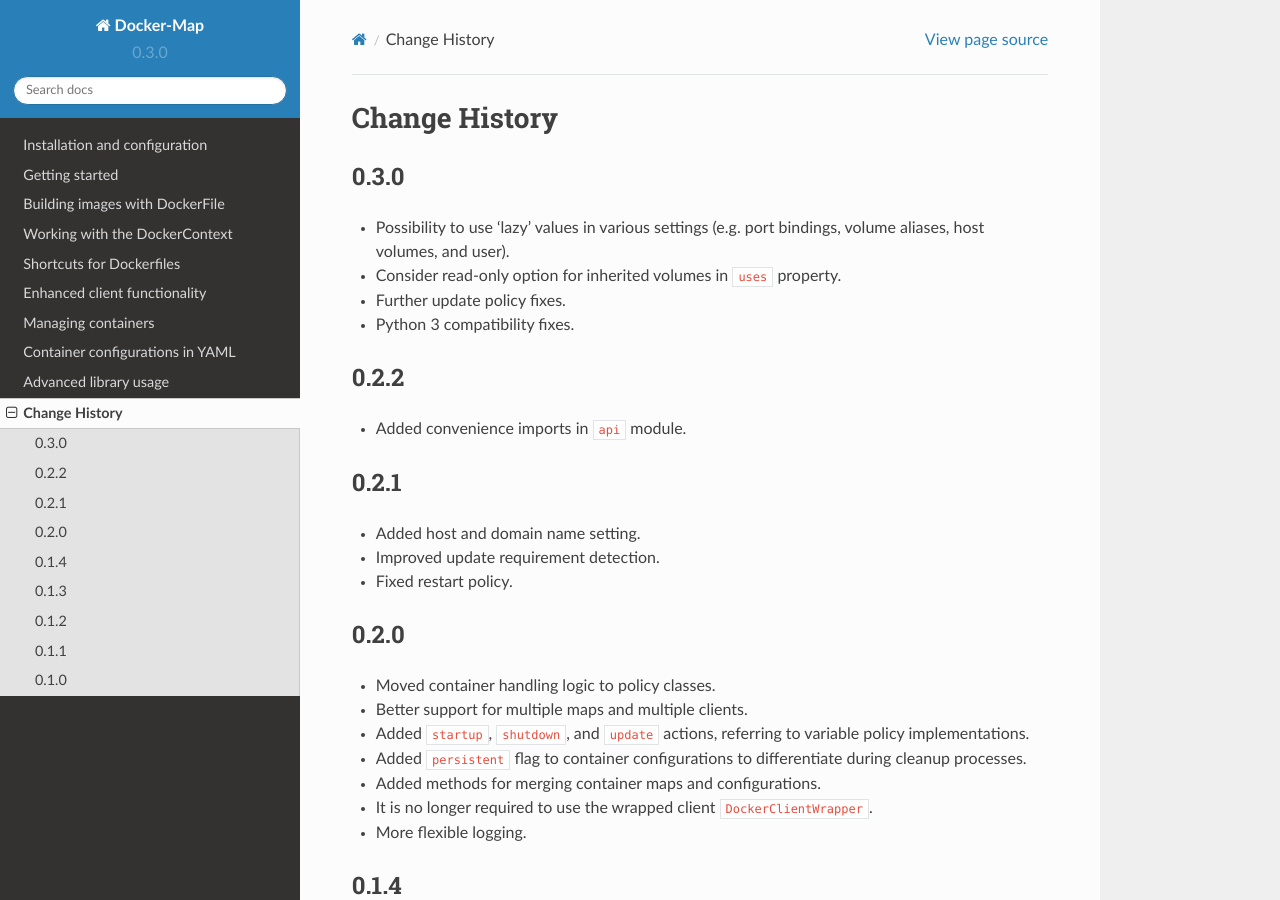
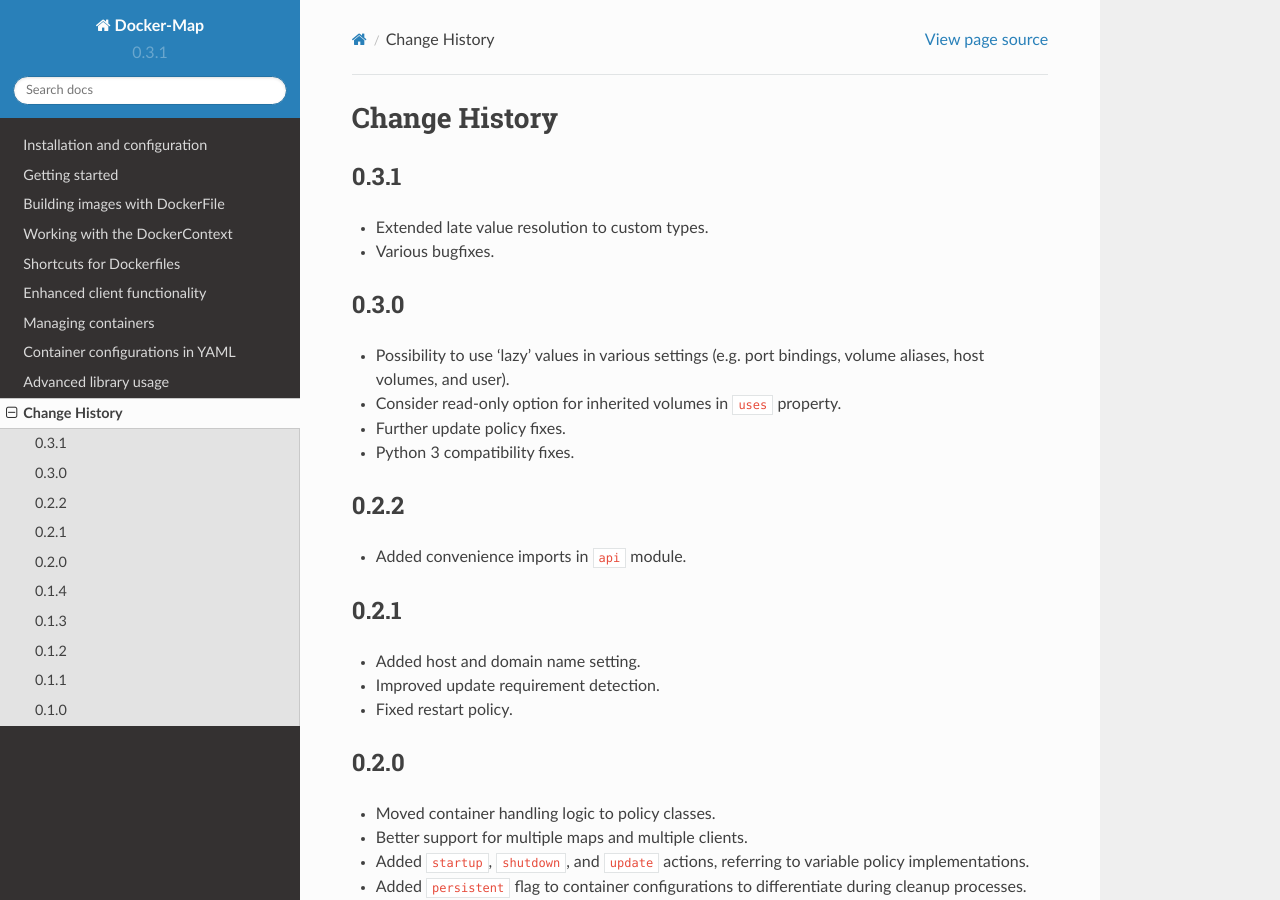
Before and after one commit to merll/docker-map, a Sphinx documentation site: the page built from docs/changes.rst, in a window 1280 px wide and 900 px high. Built offline with Sphinx 7.4.7 and the Read the Docs theme 2.0.0, drawn with Linux system fonts in a browser that asks for light colours.

Commit message:
Version and change log.

```diff
--- a/dockermap/__init__.py
+++ b/dockermap/__init__.py
@@ -2,7 +2,7 @@
 from __future__ import unicode_literals
 
 
-__version__ = '0.3.0'
+__version__ = '0.3.1'
 
 DEFAULT_BASEIMAGE = 'tianon/true'
 DEFAULT_COREIMAGE = 'busybox'
--- a/docs/changes.rst
+++ b/docs/changes.rst
@@ -2,6 +2,11 @@
 
 Change History
 ==============
+
+0.3.1
+-----
+* Extended late value resolution to custom types.
+* Various bugfixes.
 
 0.3.0
 -----
```
